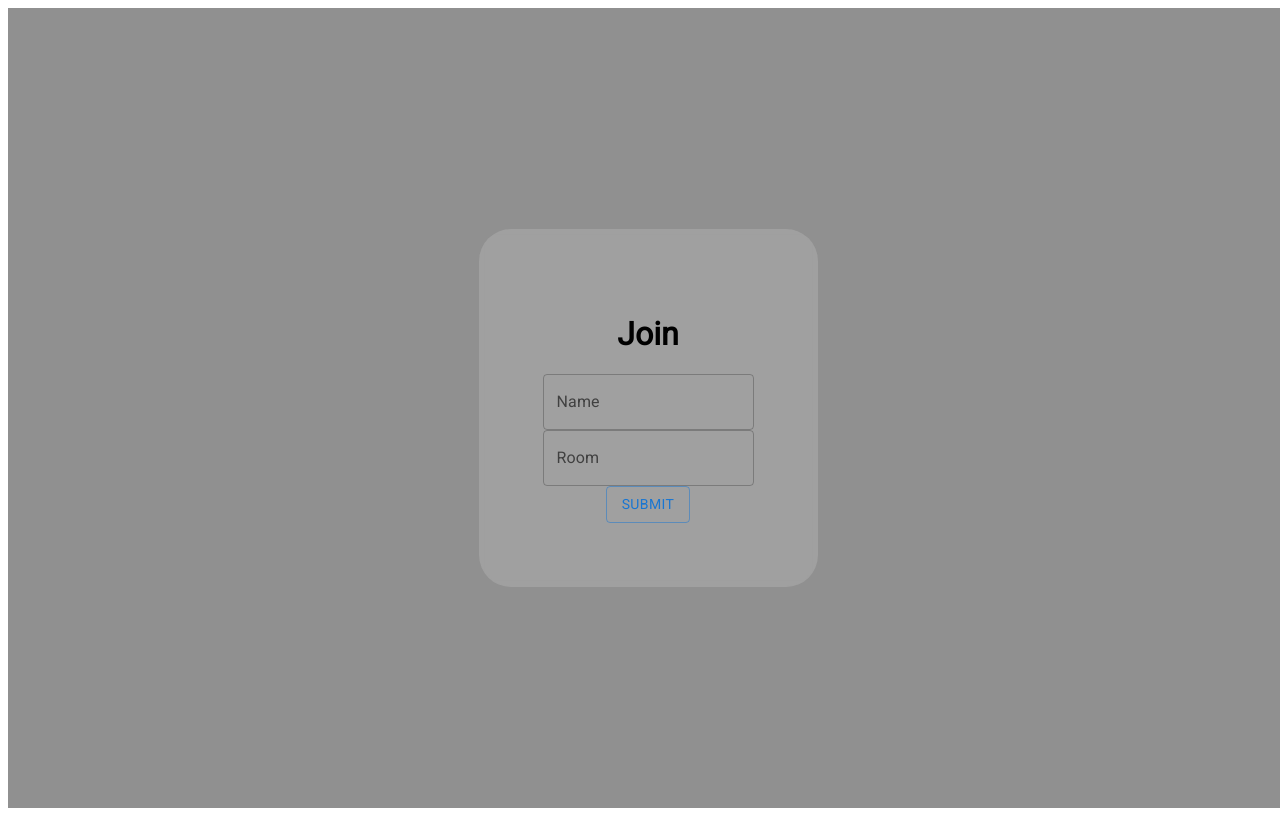
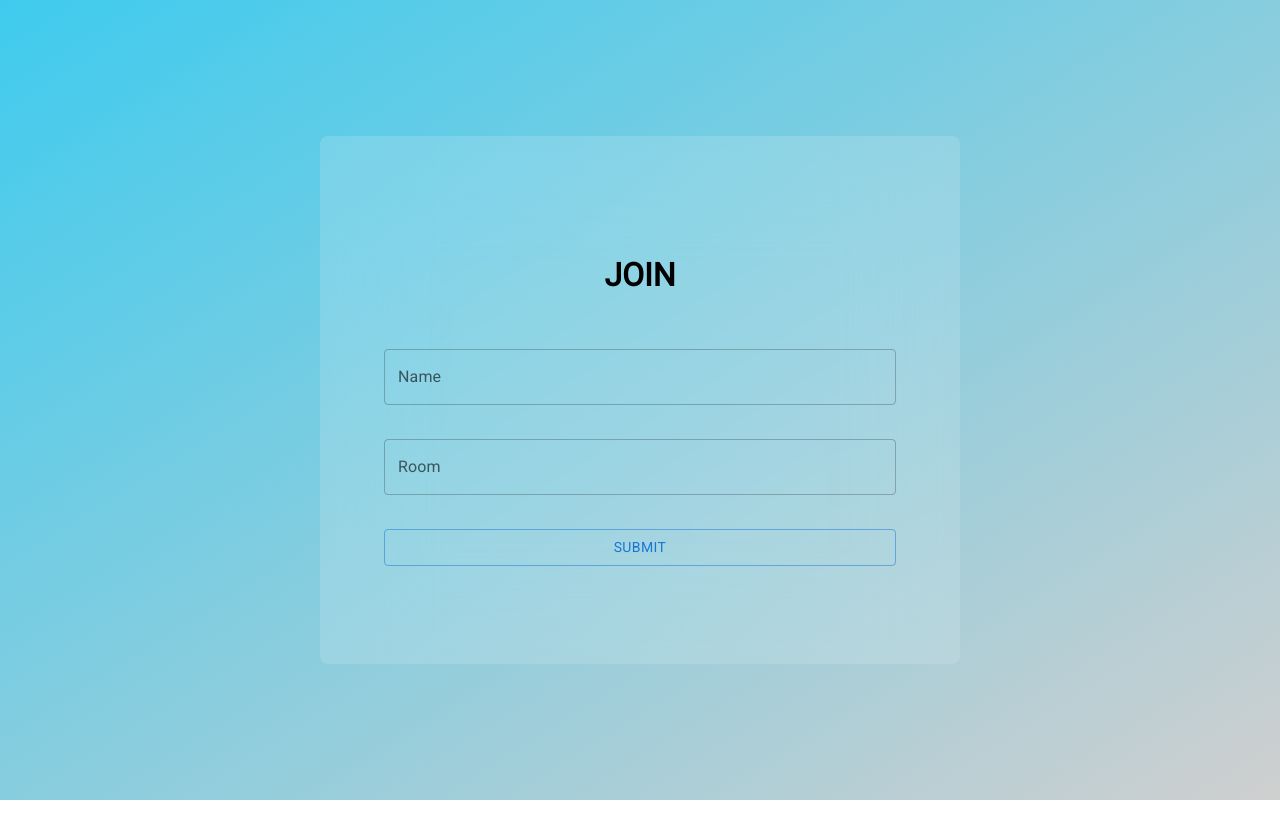
Before and after one commit to codebygb/socket-app, a React (Create React App) app in the folder client/: page / in a window 1280 px wide. Built offline with nearby package versions, Linux system fonts and the light colour scheme.

Commit message:
Update: Styling to Material UI

```diff
--- /dev/null
+++ b/client/src/App.css
@@ -0,0 +1,8 @@
+body {
+  height: 100vh;
+  max-height: 100vh;
+  width: 100vw;
+  max-width: 100vw;
+  padding: 0;
+  margin: 0;
+}
--- a/client/src/App.jsx
+++ b/client/src/App.jsx
@@ -1,13 +1,14 @@
 import React from "react";
 import { BrowserRouter as Router, Route } from "react-router-dom";
-import Join from "./components/Join/Join";
-import Chat from "./components/Chat/Chat";
+
+import ChatRoom from "./components/ChatRoom/ChatRoom";
+
+import "./App.css";
 
 const App = (props) => {
   return (
     <Router>
-      <Route path="/" exact component={Join} />
-      <Route path="/chat" exact component={Chat} />
+      <Route path="/" exact component={ChatRoom} />
     </Router>
   );
 };
--- /dev/null
+++ b/client/src/components/ChatRoom/ChatRoom.jsx
@@ -0,0 +1,37 @@
+import React, { useState } from "react";
+
+import Join from "../Join/Join";
+import Chat from "../Chat/Chat";
+
+export default function ChatRoom(props) {
+  const [name, setName] = useState("");
+  const [room, setRoom] = useState("");
+  const [openRoom, setOpenRoom] = useState(false);
+
+  function handleNameChange(e) {
+    setName(e.target.value);
+  }
+
+  function handleRoomChange(e) {
+    setName(e.target.value);
+  }
+
+  function handleSubmit(e) {
+    if (!(name && room)) {
+      setOpenRoom(true);
+    }
+  }
+  return !openRoom ? (
+    <Join
+      name={name}
+      setName={setName}
+      room={room}
+      setRoom={setRoom}
+      handleNameChange={handleNameChange}
+      handleRoomChange={handleRoomChange}
+      handleSubmit={handleSubmit}
+    />
+  ) : (
+    <Chat />
+  );
+}
--- a/client/src/components/Join/Join.css
+++ b/client/src/components/Join/Join.css
@@ -6,23 +6,28 @@
   display: flex;
   align-items: center;
   justify-content: center;
-  background-color: #909090;
+  background: linear-gradient(to left top, #cfcfcf, #3fcbee);
 }
 
 .container {
   display: flex;
   flex-direction: column;
   align-items: center;
-  justify-content: center;
-  background-color: rgba(255, 255, 255, 0.15);
+  justify-content: space-evenly;
   padding: 5%;
   border-radius: 2rem;
-  backdrop-filter: blur(5px);
+  background-color: rgba(255, 255, 255, 0.15);
+  backdrop-filter: blur(50px);
+  border-radius: 8px;
+  overflow: hidden;
+  width: clamp(200px, 40%, 600px);
+  height: clamp(300px, 50%, 700px);
 }
 
 .input {
-  width: 94%;
-  margin: 3%;
+  width: clamp(172px, 90%, 500px);
 }
+
 .button {
+  width: clamp(172px, 90%, 500px);
 }
--- a/client/src/components/Join/Join.jsx
+++ b/client/src/components/Join/Join.jsx
@@ -1,34 +1,19 @@
-import React, { useState } from "react";
+import React from "react";
+
 import { TextField, Button } from "@material-ui/core";
-import { Link } from "react-router-dom";
+import PropTypes from "prop-types";
 
 import "./Join.css";
 
-export default function Join(props) {
-  const [name, setName] = useState("");
-  const [room, setRoom] = useState("");
-
-  function handleNameChange(e) {
-    setName(e.target.value);
-  }
-
-  function handleRoomChange(e) {
-    setName(e.target.value);
-  }
-
-  function handleSubmit(e) {
-    if (!(name && room)) {
-      e.preventDefault();
-    }
-  }
+function Join(props) {
+  const { handleNameChange, handleRoomChange, handleSubmit } = props;
 
   return (
     <div className="main-container">
       <div className="container">
         <div>
-          <h1>Join</h1>
+          <h1>JOIN</h1>
         </div>
-        <div>
         <TextField
           fullWidth
           variant="outlined"
@@ -38,26 +23,33 @@ export default function Join(props) {
           onChange={handleNameChange}
           id="name"
         />
-        </div>
-        <div>
         <TextField
           fullWidth
           variant="outlined"
           className="input"
           label="Room"
           type="text"
-            onChange={handleNameChange}
+          onChange={handleRoomChange}
           id="room"
         />
-        </div>
-        <div>
-          <Link onClick={handleSubmit} to={`/chat?name=${name}&room=${room}`}>
-            <Button className="button" variant="outlined" color="primary">
+        <Button
+          fullWidth
+          className="button"
+          variant="outlined"
+          color="primary"
+          onClick={handleSubmit}
+        >
           Submit
         </Button>
-          </Link>
-        </div>
       </div>
     </div>
   );
 }
+
+Join.propTypes = {
+  handleNameChange: PropTypes.func,
+  handleRoomChange: PropTypes.func,
+  handleSubmit: PropTypes.func,
+};
+
+export default Join;
```
Lines whose indentation alone changed are shown as unchanged.
